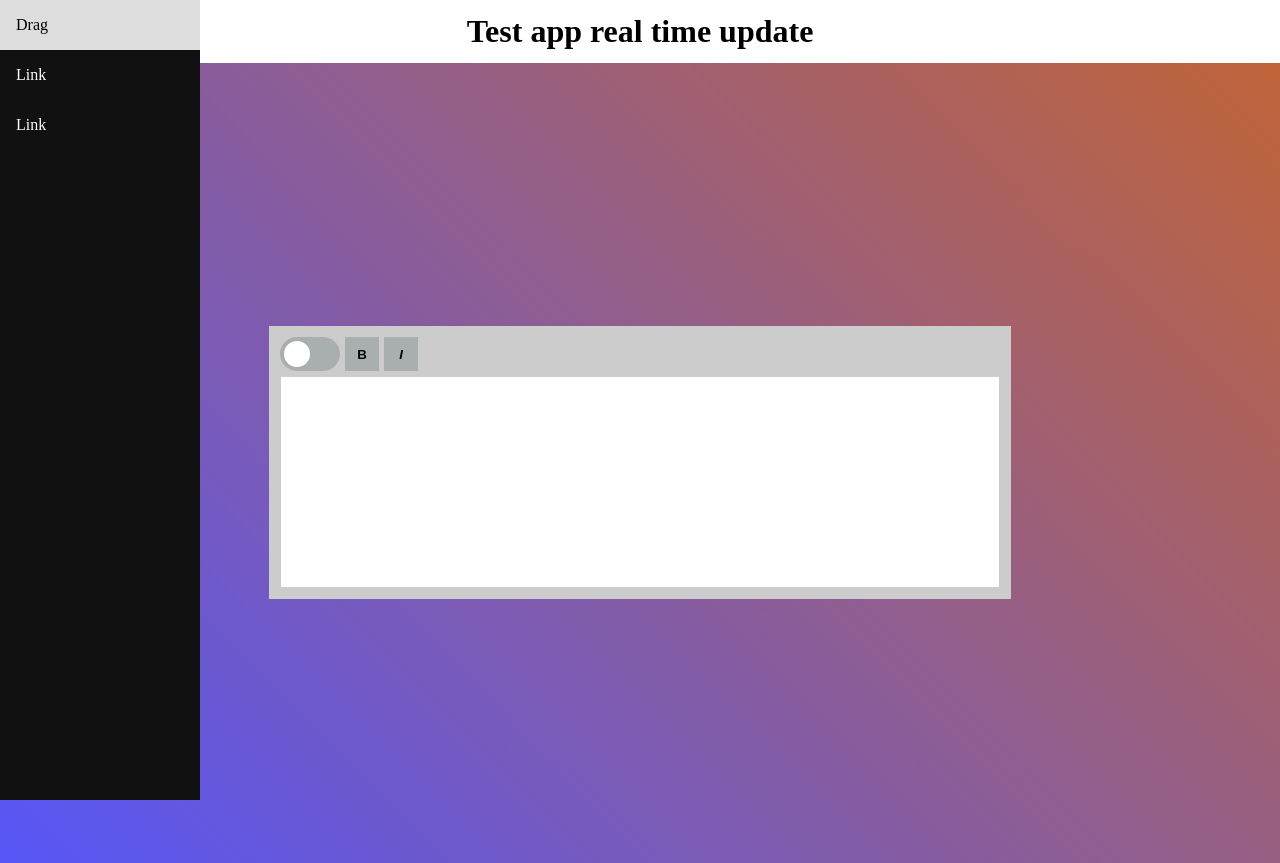
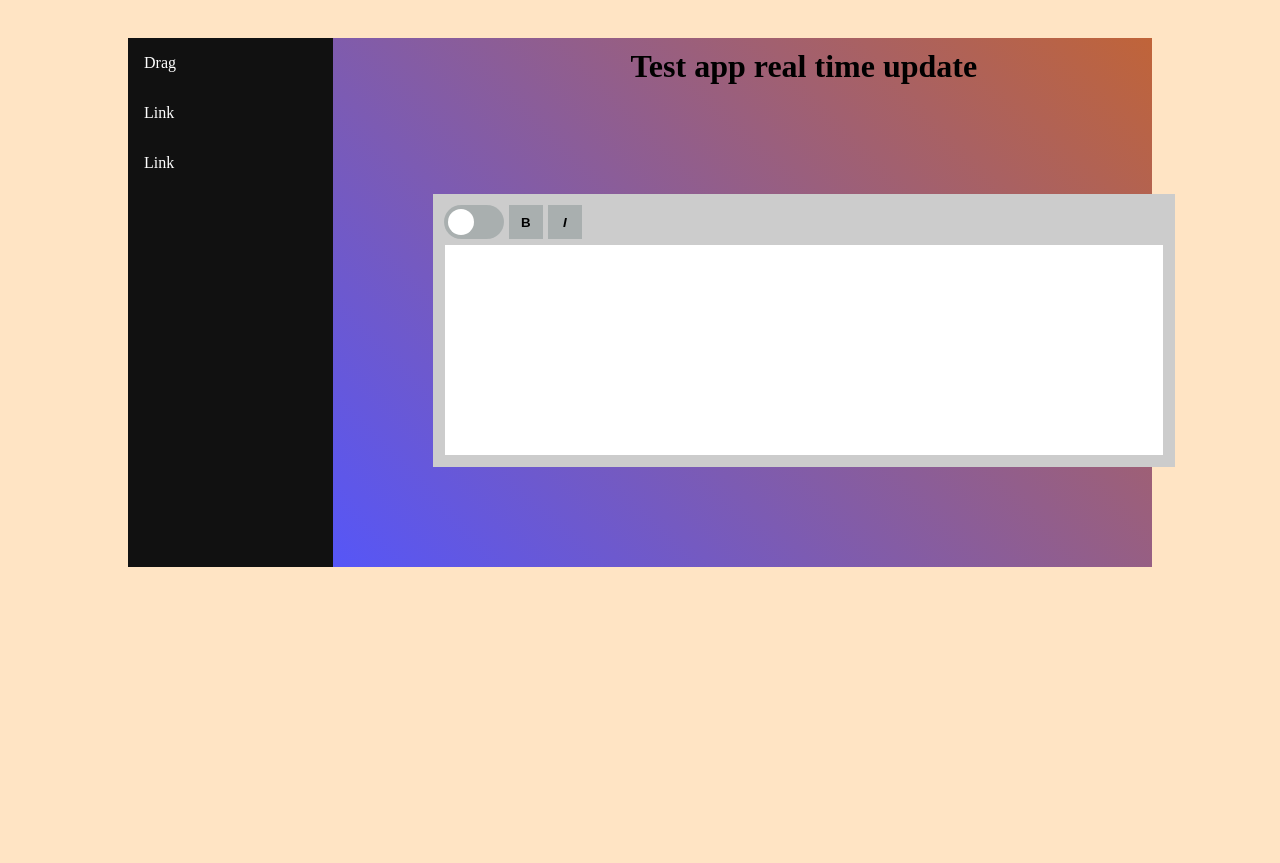
Before and after one commit to harsh8051/RandomReactStuff, a React (Create React App) app: page / in a window 1280 px wide. After the commit the page ends 800 px from the top, so only its background shows below. Built offline with nearby package versions, Linux system fonts and the light colour scheme.

Commit message:
Improvement in Layout
Change background color of body and add  padding
Create container with flex

```diff
--- a/public/index.html
+++ b/public/index.html
@@ -11,6 +11,11 @@
             padding: 0px;
             border-style: border-box;
         }
+        body{
+            background-color: bisque;
+            margin: 0;
+            padding: 3% 10% 3%;
+        }
     </style>
 </head>
 <body>
--- a/src/App.jsx
+++ b/src/App.jsx
@@ -5,21 +5,22 @@ import TextWindow from "./TextDraft/MainWindow";
 import Main from "./Style.module.css";
 export default function App() {
   return (
-    <>
-      <header className={Main.header}>
-        <h1>Test app real time update</h1>
-      </header>
-      <div className={Main.sidenav}>
+    <div className={Main.container}>
+    <div className={Main.sidenav}>
         <a href="drag">Drag</a>
         <a href="#">Link</a>
         <a href="#">Link</a>
       </div>
       <div className={Main.main}>
+      <header className={Main.header}>
+        <h1>Test app real time update</h1>
+      </header>
+
         <Routes>
           <Route path="/" element={<TextWindow />} />
           <Route path="/drag" element={<DraggableWindow />} />
         </Routes>
       </div>
-    </>
+    </div>
   );
 }
--- a/src/Style.module.css
+++ b/src/Style.module.css
@@ -1,8 +1,9 @@
 .main {
+  flex: 1;
   display: grid;
   place-items: center;
-  margin: auto;
-  height: 100vh;
+  height: 100%;
+  width: 80%;
   background: linear-gradient(45deg, rgb(86, 86, 247), rgb(192, 100, 57));
 }
 header{
@@ -12,17 +13,13 @@ header{
 }
 /* Style the side navigation */
 .sidenav {
-  height: 100%;
-  width: 200px;
-  position: fixed;
-  z-index: 1;
-  top: 0;
-  left: 0;
+  height: match-parent;
+  width: 20%;
   background-color: #111;
-  overflow-x: hidden;
 }
-
-
+.container{
+  display: flex;
+}
 /* Side navigation links */
 .sidenav a {
   color: white;
```
